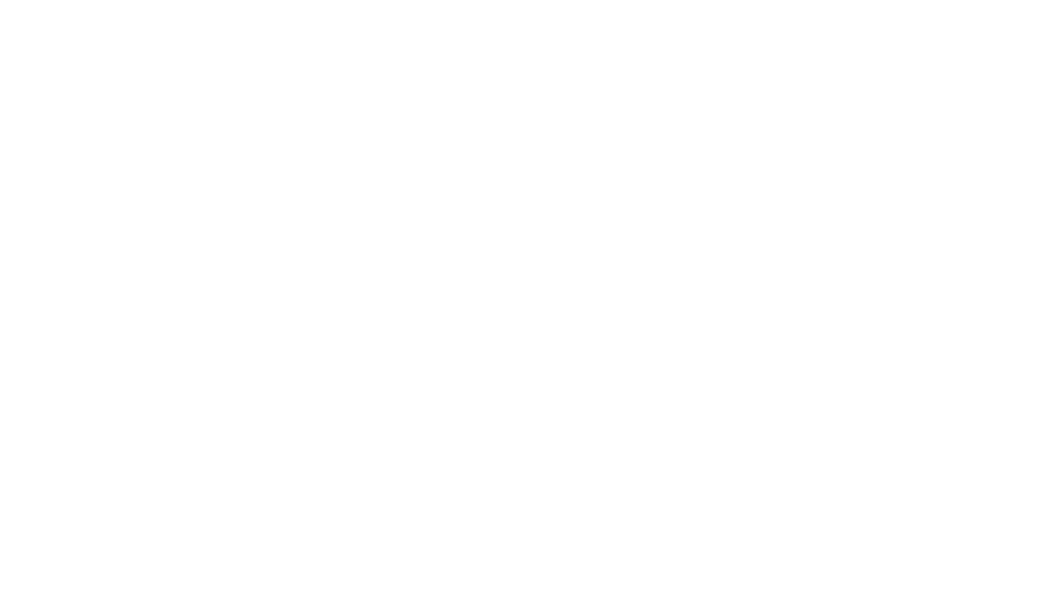
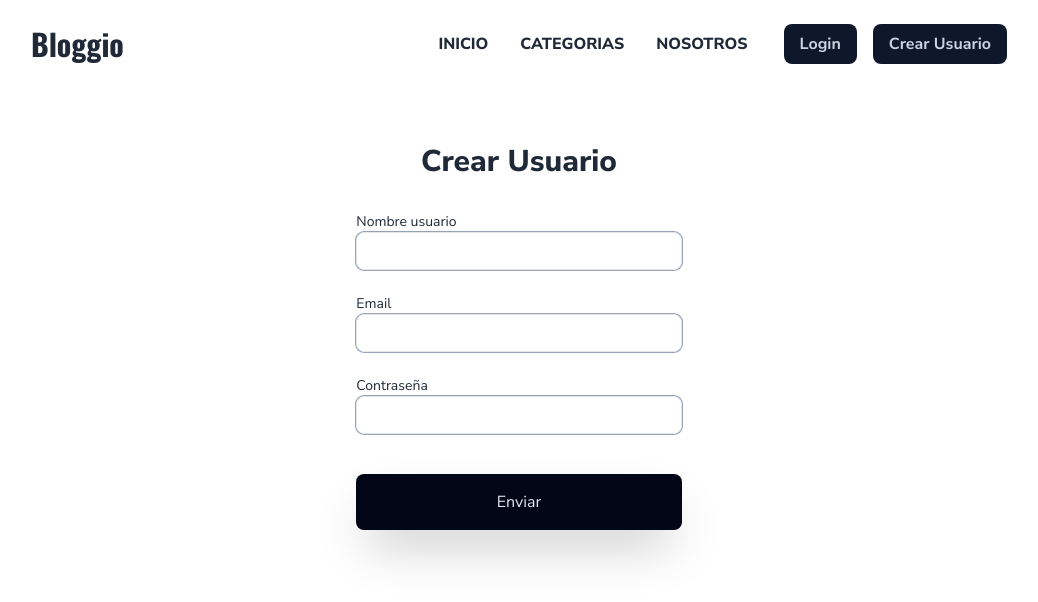
Before and after one commit to FernandoTelloL/bloggio, a React (Vite) app: page /create-user in a window 1280 px wide. Before the commit this address had no page. Shown: the top 602 px of the page, without its empty margins (121-1159 px from the left). Built offline with nearby package versions, Linux system fonts and the light colour scheme.

Commit message:
configurado boton de crear usuario y funcionalidad

```diff
--- a/src/App.jsx
+++ b/src/App.jsx
@@ -4,7 +4,8 @@
   CreatePost,
   DetailPost,
   HomePage,
-  LoginPage
+  LoginPage,
+  SignUp
 } from './pages'
 import { BrowserRouter, Routes, Route } from 'react-router-dom'
 import { useUserStore } from './store/userStore'
@@ -42,6 +43,15 @@
           element={
             <div className='font-nunito p-6 md:max-w-[1200px] md:w-[90%] lg:w-[80%] md:m-auto text-gray-800 min-h-screen'>
               <LoginPage />
+            </div>
+          }
+        />
+
+        <Route
+          path='/create-user'
+          element={
+            <div className='font-nunito p-6 md:max-w-[1200px] md:w-[90%] lg:w-[80%] md:m-auto text-gray-800 min-h-screen'>
+              <SignUp />
             </div>
           }
         />
--- a/src/components/Navbar.jsx
+++ b/src/components/Navbar.jsx
@@ -120,12 +120,23 @@
               </div>
               )
             : (
+              <>
+                {/* boton de Login */}
                 <Link
                   className='bg-slate-900 text-slate-300 font-bold px-4 py-2 rounded-lg transition-all hover:text-secondary hover:shadow-xl ml-4'
                   to='/login'
                 >
                   Login
                 </Link>
+
+                {/* boton de Crear Usuario */}
+                <Link
+                  className='bg-slate-900 text-slate-300 font-bold px-4 py-2 rounded-lg transition-all hover:text-secondary hover:shadow-xl ml-4'
+                  to='/create-user'
+                >
+                  Crear Usuario
+                </Link>
+              </>
               )}
         </div>
       </ul>
--- /dev/null
+++ b/src/pages/SignUp.jsx
@@ -0,0 +1,137 @@
+import { useForm } from 'react-hook-form'
+import { Headers } from './../components'
+import { useUserStore } from '../store/userStore'
+import { useNavigate } from 'react-router-dom'
+import { ShowErrorAlert } from '../utils/ShowErrorAlert'
+
+export const SignUp = () => {
+  const basepath = 'https://bloggio-blo-latest.onrender.com'
+  const navigate = useNavigate()
+
+  const {
+    register,
+    formState: { errors },
+    handleSubmit
+  } = useForm()
+
+  const { setUser, setLogged } = useUserStore()
+
+  const onSubmit = async ({ username, email, password }) => {
+    const dataFormated = {
+      roles: [
+        'T_ROLE_USER'
+      ],
+      userEmail: email,
+      userNickname: username,
+      userPassword: password
+    }
+
+    try {
+      const response = await fetch(`${basepath}/auth/signup`, {
+        method: 'POST',
+        headers: {
+          'Content-Type': 'application/json'
+        },
+        body: JSON.stringify(dataFormated)
+      })
+
+      if (response.ok) {
+        const data = await response.json()
+        console.log(data)
+        // Guardar datos del usuario en local storage
+        localStorage.setItem('user', JSON.stringify(data))
+        setUser(data.username, data.password)
+        setLogged()
+        navigate('/', { replace: true })
+      } else {
+        ShowErrorAlert('Error en la creación de nuevo usuario')
+      }
+    } catch (error) {
+      console.error('Error en la solicitud de login:', error)
+      ShowErrorAlert('Ocurrió un error. Por favor, intenta de nuevo más tarde.')
+    }
+  }
+
+  return (
+    <>
+      <Headers />
+
+      <div className='flex flex-col justify-between mt-20'>
+        <div className='flex flex-col justify-center items-center '>
+          <h1 className='text-2xl font-extrabold mb-4 md:text-3xl md:mb-8'>
+            Crear Usuario
+          </h1>
+          <form
+            className='w-[90%] md:w-2/3 lg:w-1/3'
+            onSubmit={handleSubmit(onSubmit)}
+          >
+            {/* Input nombre de usuario */}
+            <div className='mb-6'>
+              <label className='block text-sm'>Nombre usuario</label>
+              <input
+                type='text'
+                name='username'
+                {...register('username', {
+                  required: true,
+                  maxLength: 15
+                })}
+                className='w-full border rounded-lg px-3 py-2 ring-1 ring-slate-400 text-sm ring:border-secondary focus:outline-secondary transition-all'
+              />
+              {errors.username?.type === 'required' && (
+                <p className='text-sm text-red-700 font-bold transition-all'>
+                  El campo Nombre de usuario es requerido.
+                </p>
+              )}
+              {errors.username?.type === 'maxLength' && (
+                <p className='text-sm text-red-700 font-bold transition-all'>
+                  El campo Nombre de usuario debe tener máximo 15 caracteres.
+                </p>
+              )}
+            </div>
+
+            {/* Input correo */}
+            <div className='mb-6'>
+              <label className='block text-sm'>Email</label>
+              <input
+                type='email'
+                name='email'
+                {...register('email', {
+                  required: true
+                })}
+                className='w-full border rounded-lg px-3 py-2 ring-1 ring-slate-400 text-sm ring:border-secondary focus:outline-secondary transition-all'
+              />
+              {errors.email?.type === 'required' && (
+                <p className='text-sm text-red-700 font-bold transition-all'>
+                  El campo Email es requerido.
+                </p>
+              )}
+            </div>
+
+            {/* Input contraseña */}
+            <div className='mb-6'>
+              <label className='block text-sm'>Contraseña</label>
+              <input
+                type='password'
+                {...register('password', {
+                  required: true,
+                  minLength: 6
+                })}
+                className='w-full border rounded-lg px-3 py-2 ring-1 ring-slate-400 text-sm ring:border-secondary focus:outline-secondary transition-all'
+              />
+              {errors.password?.type === 'minLength' && (
+                <p className='text-sm text-red-700 font-bold transition-all'>
+                  La contraseña debe tener mínimo 6 caracteres.
+                </p>
+              )}
+            </div>
+            <input
+              type='submit'
+              value='Enviar'
+              className='bg-slate-950 text-slate-200 px-5 py-2 rounded-lg block w-[100%] shadow-2xl md:mt-10 md:py-4 cursor-pointer'
+            />
+          </form>
+        </div>
+      </div>
+    </>
+  )
+}
```
Also changed, not shown: src/pages/index.js (+8 -6 lines). Lines whose indentation alone changed are shown as unchanged.
